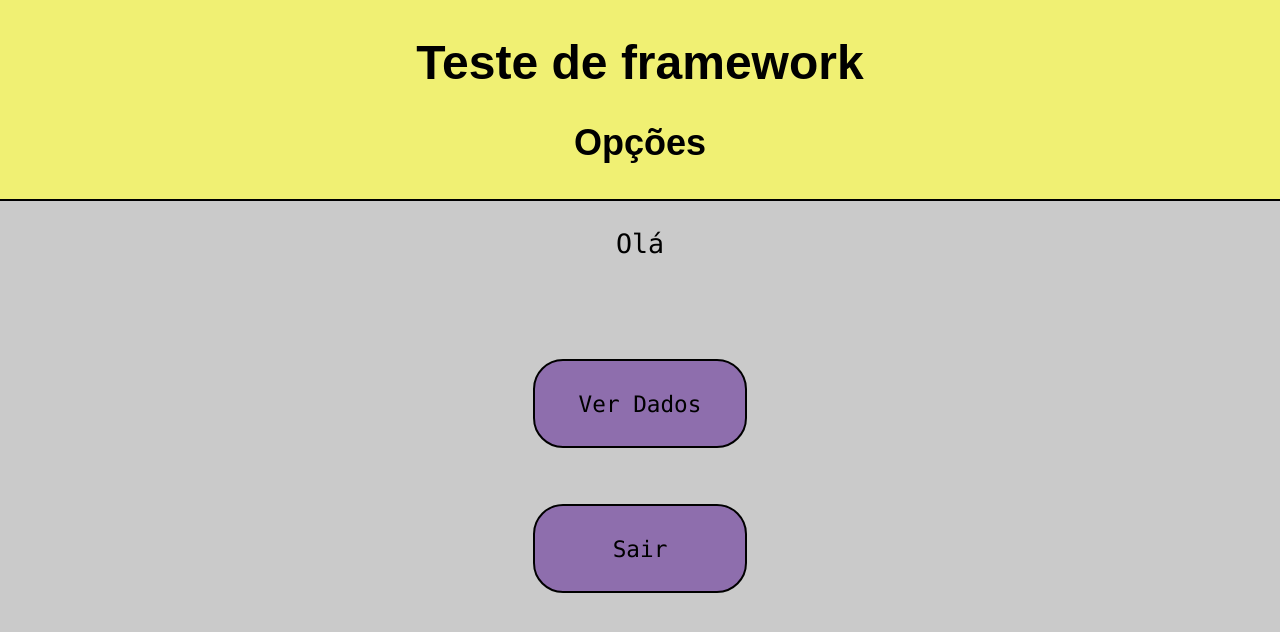
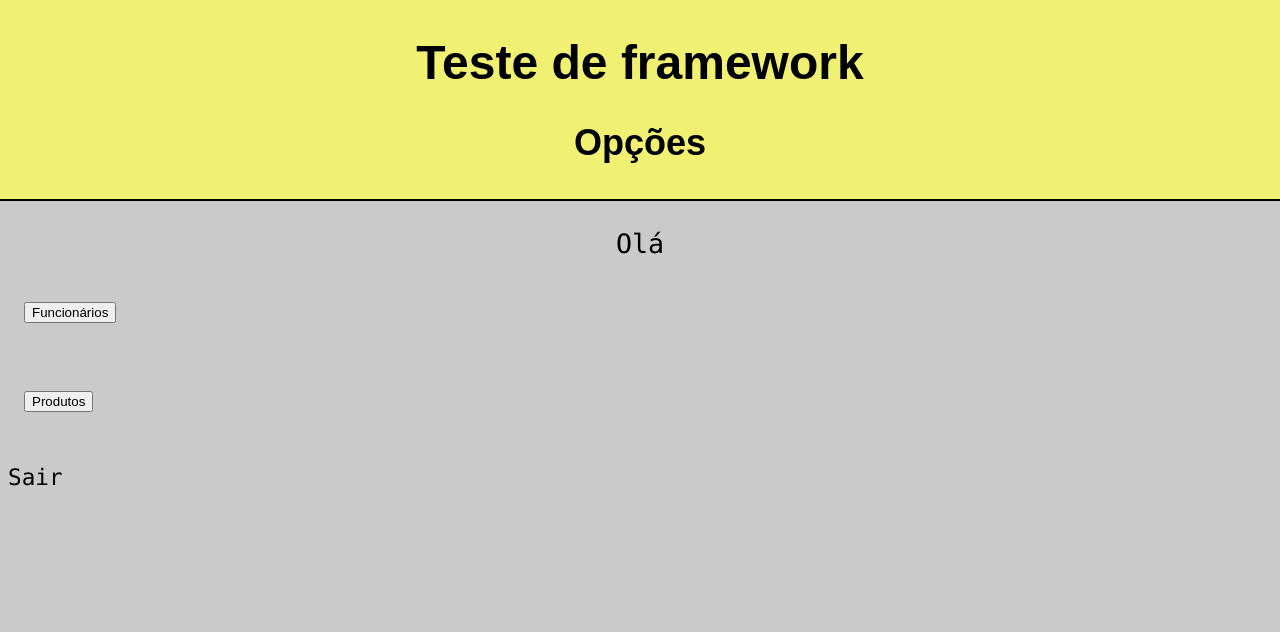
Before and after one commit to JoaoVSales5/Projeto-framework-web, a Flask app: template flask/templates/opcao.html in a window 1280 px wide. Shown: the top 632 px of the page. Run offline with Flask 3, Linux system fonts and the light colour scheme; the template is opened without the code that fills it, so the values that code supplies are empty.

Commit message:
Mudança do HTML
Animações e novos botões.

```diff
--- a/projeto/cod/templates/opcao.html
+++ b/projeto/cod/templates/opcao.html
@@ -4,7 +4,15 @@
     <title>Opções</title>
     <link rel="stylesheet" href="../static/opcao.css">
     <style>
-        header{text-align: center;}
+        header { text-align: center; }
+        .sub-options {
+            max-height: 0;
+            overflow: hidden;
+            transition: max-height 0.5s ease-in-out;
+        }
+        .visible {
+            max-height: 100px; /* Defina a altura máxima conforme necessário */
+        }
     </style>
 </head>
 <body>
@@ -13,11 +21,34 @@
         <h2>Opções</h2>
     </header>
 
-        <p>Olá {{ nome }}</p>
+    <p>Olá {{ nome }}</p>
 
-        <div id="um"><a href="/dados">Ver Dados</a></div>
-        <br><br>
-        <div id="dois"><a href="/logout">Sair</a></div>
+    <button onclick="toggleOptions('funcionarios')">Funcionários</button>
+    <div class="sub-options" id="funcionarios">
+        <button>Consultar funcionário</button>
+        <button>Adicionar funcionário</button>
+        <button>Atualizar funcionário</button>
+    </div>
+
+    <br><br>
+
+    <button onclick="toggleOptions('produtos')">Produtos</button>
+    <div class="sub-options" id="produtos">
+        <button>Consultar produto</button>
+        <button>Adicionar produto</button>
+        <button>Atualizar produto</button>
+    </div>
+
+    <script>
+        function toggleOptions(id) {
+            var options = document.getElementById(id);
+            options.classList.toggle('visible');
+        }
+    </script>
+
+    <br><br>
+
+    <div id="sair"><a href="/logout">Sair</a></div>
 
 </body>
 </html>
```
